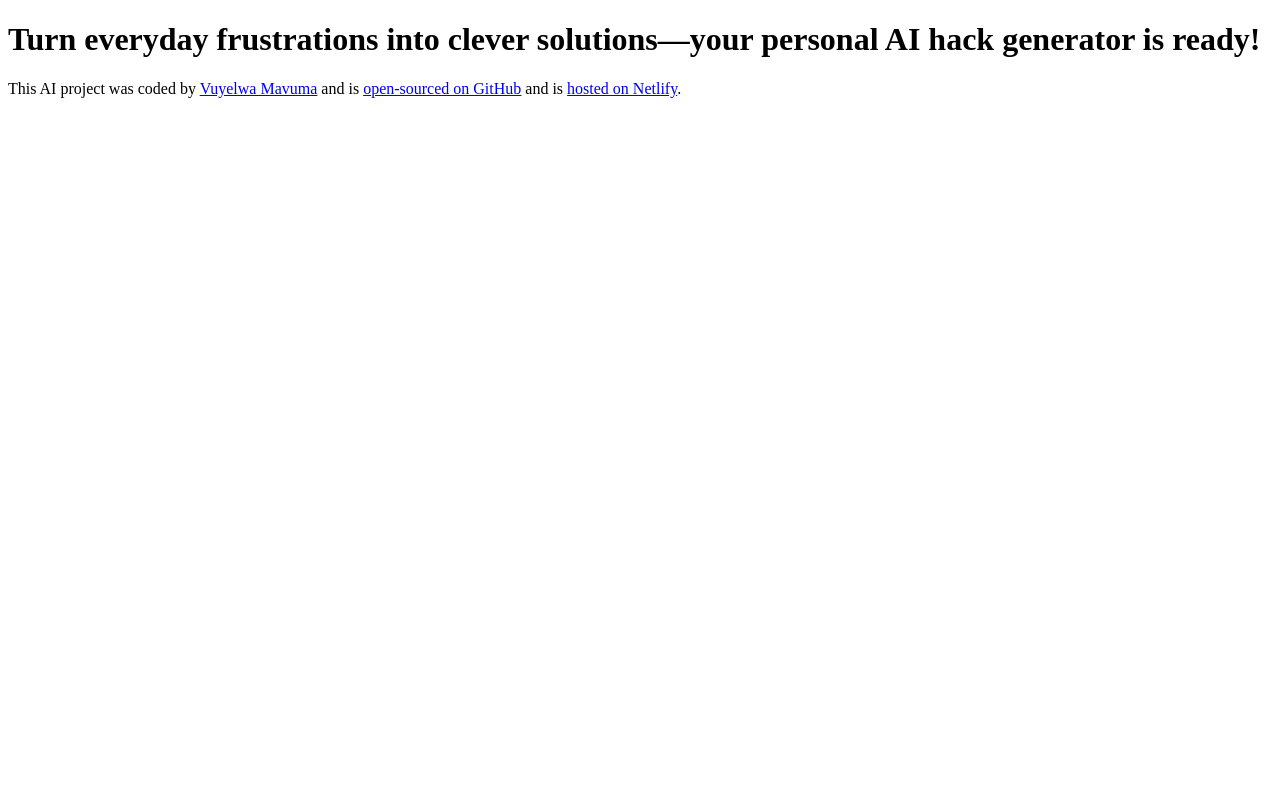
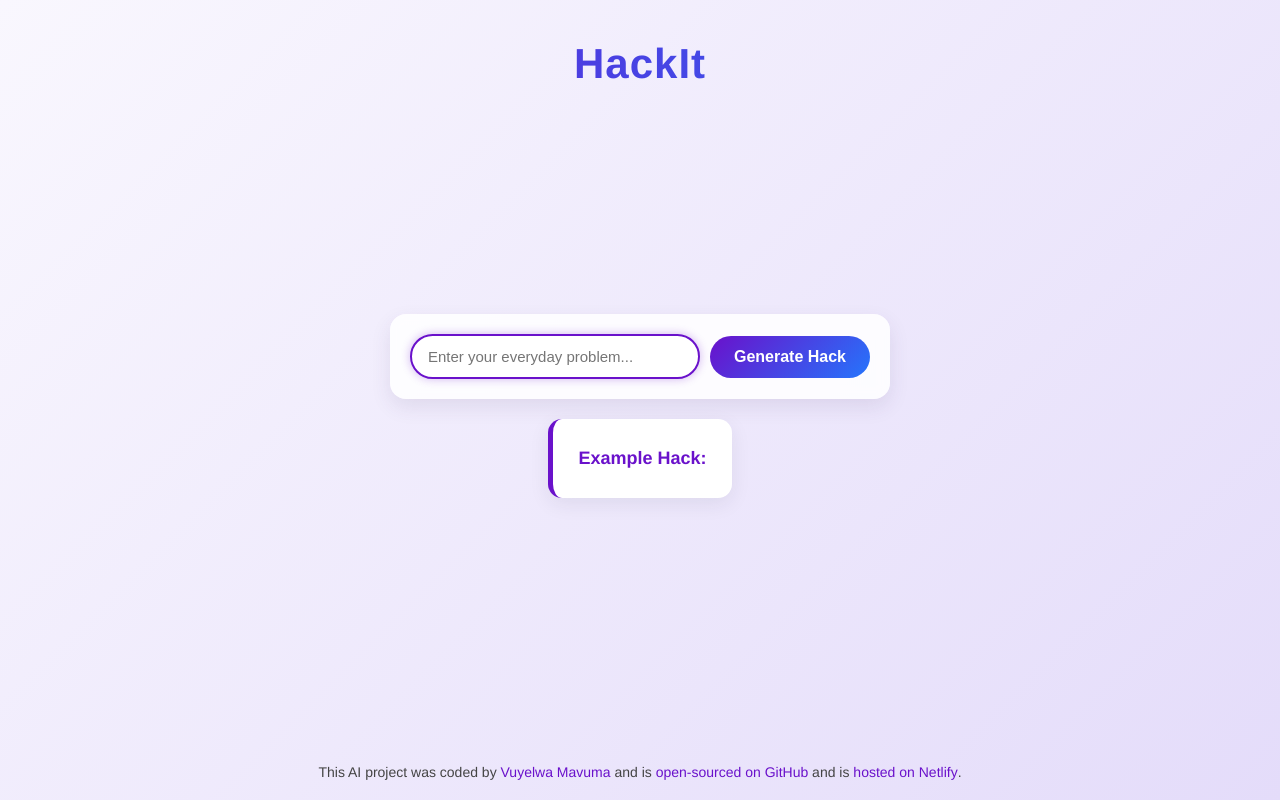
Before and after one commit to Mavooma/HackIt, a plain HTML site: page index.html in a window 1280 px wide. Drawn offline with nearby package versions, Linux system fonts and the light colour scheme.

Commit message:
Corrected a few JS errors

```diff
--- a/index.html
+++ b/index.html
@@ -5,10 +5,33 @@
     <meta name="viewport" content="width=device-width, initial-scale=1.0">
     <title>Hackit</title>
 
+    <script src="https://unpkg.com/typewriter-effect@latest/dist/core.js"></script>
     <link rel="stylesheet" href="src/style.css">
 </head>
 <body>
-    <h1>Turn everyday frustrations into clever solutions—your personal AI hack generator is ready!</h1>
+    <header>
+      <h1>HackIt</h1>
+    </header>
+
+    <main>
+  <form id="hack-generator-form">
+    <input
+      type="text"
+      placeholder="Enter your everyday problem..."
+      autofocus
+      required
+      autocomplete="off"
+      class="instructions"
+      id="user-instructions"
+    />
+    <input type="submit" value="Generate Hack" />
+  </form>
+
+  <div id="hack-output">
+    <strong>Example Hack:</strong>
+  <div id="hack"></div>
+  </div>
+</main>
 
     <footer>
       This AI project was coded by
@@ -26,6 +49,8 @@
       >.
     </footer>
 
+    <script src="https://unpkg.com/typewriter-effect@latest/dist/core.js"></script>
+    <script src="https://cdn.jsdelivr.net/npm/axios/dist/axios.min.js"></script>
     <script src="src/index.js"></script>
 </body>
 </html>
--- a/src/index.js
+++ b/src/index.js
@@ -1 +1,29 @@
-alert("Hello, world!");
+document.addEventListener("DOMContentLoaded", function () {
+  function displayHack(response) {
+      console.log("hack generated");
+      new Typewriter("#hack", {
+          strings: response.data.answer,
+          autoStart: true,
+          delay: 1,
+          cursor: ""
+      });
+  }
+
+  function generateHack(event) {
+      event.preventDefault();
+      let instructionsInput = document.querySelector("#user-instructions");
+      let apiKey = "3d62bcb4bbt00d0doafe81237a14077e";
+      let prompt = `User instructions: Problem: ${instructionsInput.value}. Suggest a clever life hack solution.`;
+      let context = "You are a helpful AI that generates clever life hacks for everyday problems. Keep the tone simple, practical, and human.";
+      let apiURL = `https://api.shecodes.io/ai/v1/generate?prompt=${prompt}&context=${context}&key=${apiKey}`;
+
+      console.log("Generating hack");
+      console.log(`Prompt: ${prompt}`);
+      console.log(`Context: ${context}`);
+
+      axios.get(apiURL).then(displayHack);
+  }
+
+  let hackFormElement = document.querySelector("#hack-generator-form");
+  hackFormElement.addEventListener("submit", generateHack);
+});
--- a/src/style.css
+++ b/src/style.css
@@ -0,0 +1,203 @@
+/* Reset */
+* {
+  margin: 0;
+  padding: 0;
+  box-sizing: border-box;
+}
+
+body {
+  font-family: "Poppins", Helvetica, Arial, sans-serif;
+  background: linear-gradient(135deg, #fdfbfb 0%, #ebedee 100%);
+  color: #272044;
+  min-height: 100vh;
+  display: flex;
+  flex-direction: column;
+  justify-content: space-between;
+  animation: fadeBg 8s infinite alternate ease-in-out;
+}
+
+/* Header */
+header {
+  text-align: center;
+  padding: 40px 20px 20px;
+  color: #3a2c7d;
+  animation: fadeIn 1.2s ease forwards;
+}
+
+header h1 {
+  font-size: 42px;
+  font-weight: 800;
+  background: linear-gradient(90deg, #6a11cb, #2575fc);
+  -webkit-background-clip: text;
+  -webkit-text-fill-color: transparent;
+  letter-spacing: 1px;
+  margin-bottom: 10px;
+}
+
+header h2 {
+  font-size: 20px;
+  color: #555;
+  font-weight: 400;
+}
+
+/* Main container */
+main {
+  display: flex;
+  flex-direction: column;
+  align-items: center; /* centers the form */
+  margin: 30px auto 40px;
+  width: 90%;
+  max-width: 500px; /* make the form container smaller */
+}
+
+/* Form */
+form {
+  width: 100%; /* use the container width */
+  padding: 20px;
+  background: #ffffffd9;
+  backdrop-filter: blur(6px);
+  border-radius: 16px;
+  box-shadow: 0 8px 20px rgba(65, 50, 100, 0.1);
+  display: flex;
+  gap: 10px;
+  align-items: center;
+  justify-content: space-between;
+  transition: transform 0.3s ease, box-shadow 0.3s ease;
+}
+
+form:hover {
+  transform: translateY(-3px);
+  box-shadow: 0 10px 40px rgba(65, 50, 100, 0.15);
+}
+
+form input[type="text"] {
+  flex: 1;
+  padding: 12px 16px;
+  border: 2px solid rgba(39, 33, 66, 0.15);
+  border-radius: 50px;
+  font-size: 15px;
+  transition: all 0.3s ease;
+}
+
+form input[type="text"]:focus {
+  outline: none;
+  border-color: #6a11cb;
+  box-shadow: 0 0 10px rgba(106, 17, 203, 0.3);
+}
+
+form input[type="submit"] {
+  background: linear-gradient(135deg, #6a11cb, #2575fc);
+  color: white;
+  border: none;
+  font-size: 16px;
+  font-weight: 600;
+  border-radius: 50px;
+  padding: 12px 24px;
+  cursor: pointer;
+  transition: all 0.3s ease;
+}
+
+form input[type="submit"]:hover {
+  background: linear-gradient(135deg, #2575fc, #6a11cb);
+  transform: translateY(-2px);
+  box-shadow: 0 6px 18px rgba(39, 33, 66, 0.2);
+}
+
+/* Hack Output */
+#hack-output {
+  margin: 20px auto 40px;
+  max-width: 700px;
+  font-size: 18px;
+  background: #fff;
+  padding: 25px;
+  border-left: 5px solid #6a11cb;
+  border-radius: 14px;
+  box-shadow: 0 6px 20px rgba(39, 33, 66, 0.08);
+  line-height: 1.6;
+  opacity: 0;
+  transform: translateY(20px);
+  animation: slideUp 0.8s ease forwards;
+}
+
+#hack-output strong {
+  color: #6a11cb;
+  font-weight: 700;
+}
+
+/* Footer */
+footer {
+  text-align: center;
+  font-size: 14px;
+  margin: 20px;
+  color: #444;
+}
+
+footer a {
+  color: #6a11cb;
+  font-weight: 500;
+  text-decoration: none;
+  transition: color 0.3s ease;
+}
+
+footer a:hover {
+  color: #2575fc;
+}
+
+/* Animations */
+@keyframes fadeIn {
+  from {
+    opacity: 0;
+    transform: translateY(-20px);
+  }
+  to {
+    opacity: 1;
+    transform: translateY(0);
+  }
+}
+
+@keyframes slideUp {
+  from {
+    opacity: 0;
+    transform: translateY(20px);
+  }
+  to {
+    opacity: 1;
+    transform: translateY(0);
+  }
+}
+
+@keyframes fadeBg {
+  0% {
+    background: linear-gradient(135deg, #fdfbfb 0%, #ebedee 100%);
+  }
+  100% {
+    background: linear-gradient(135deg, #f9f7fe 0%, #e4dcfa 100%);
+  }
+}
+
+/* Responsive */
+@media (max-width: 600px) {
+  form {
+    flex-direction: column;
+    align-items: stretch;
+  }
+
+  form input[type="text"],
+  form input[type="submit"] {
+    width: 100%;
+    margin: 5px 0;
+  }
+
+  header h1 {
+    font-size: 32px;
+  }
+
+  header h2 {
+    font-size: 18px;
+  }
+
+  #hack-output {
+    font-size: 16px;
+    padding: 20px;
+  }
+}
```
